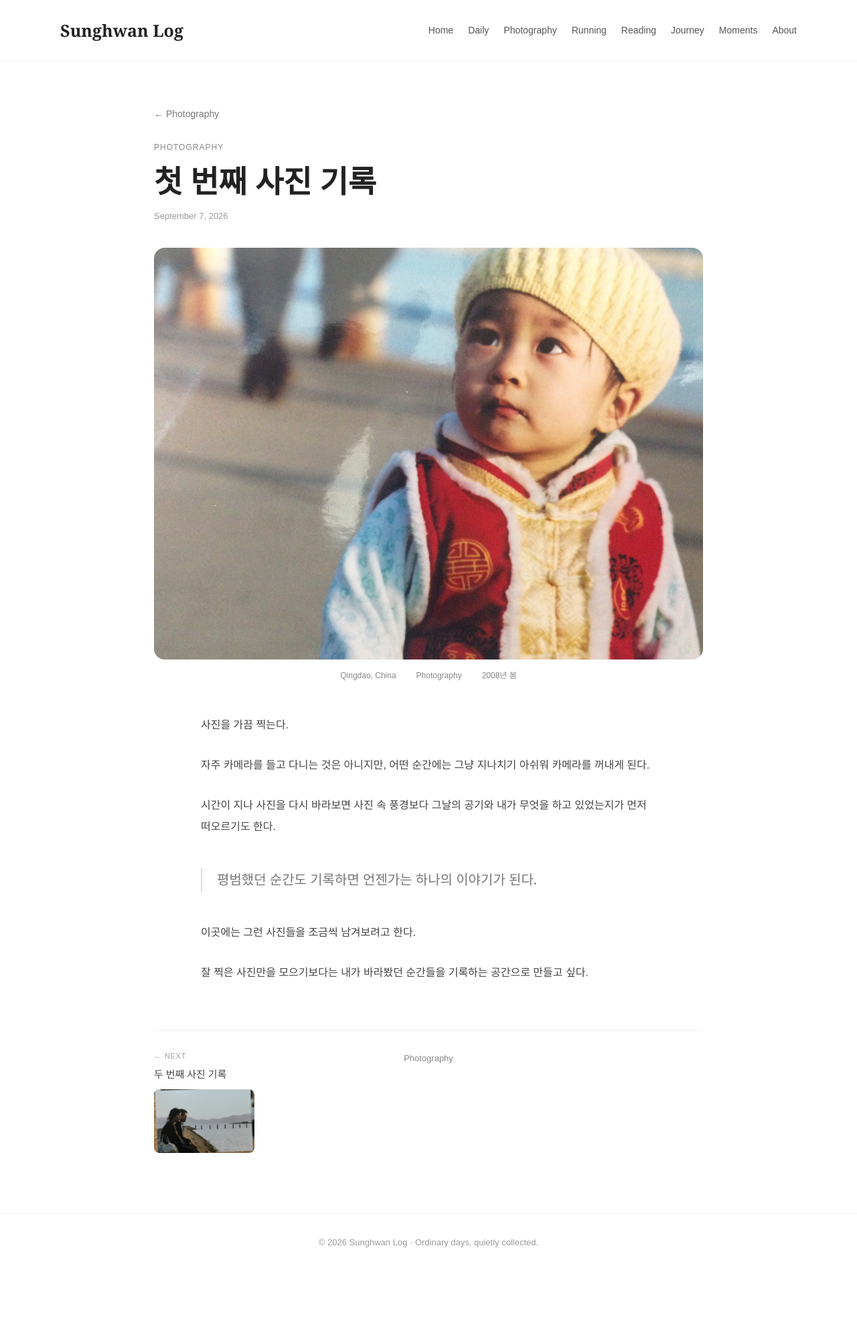
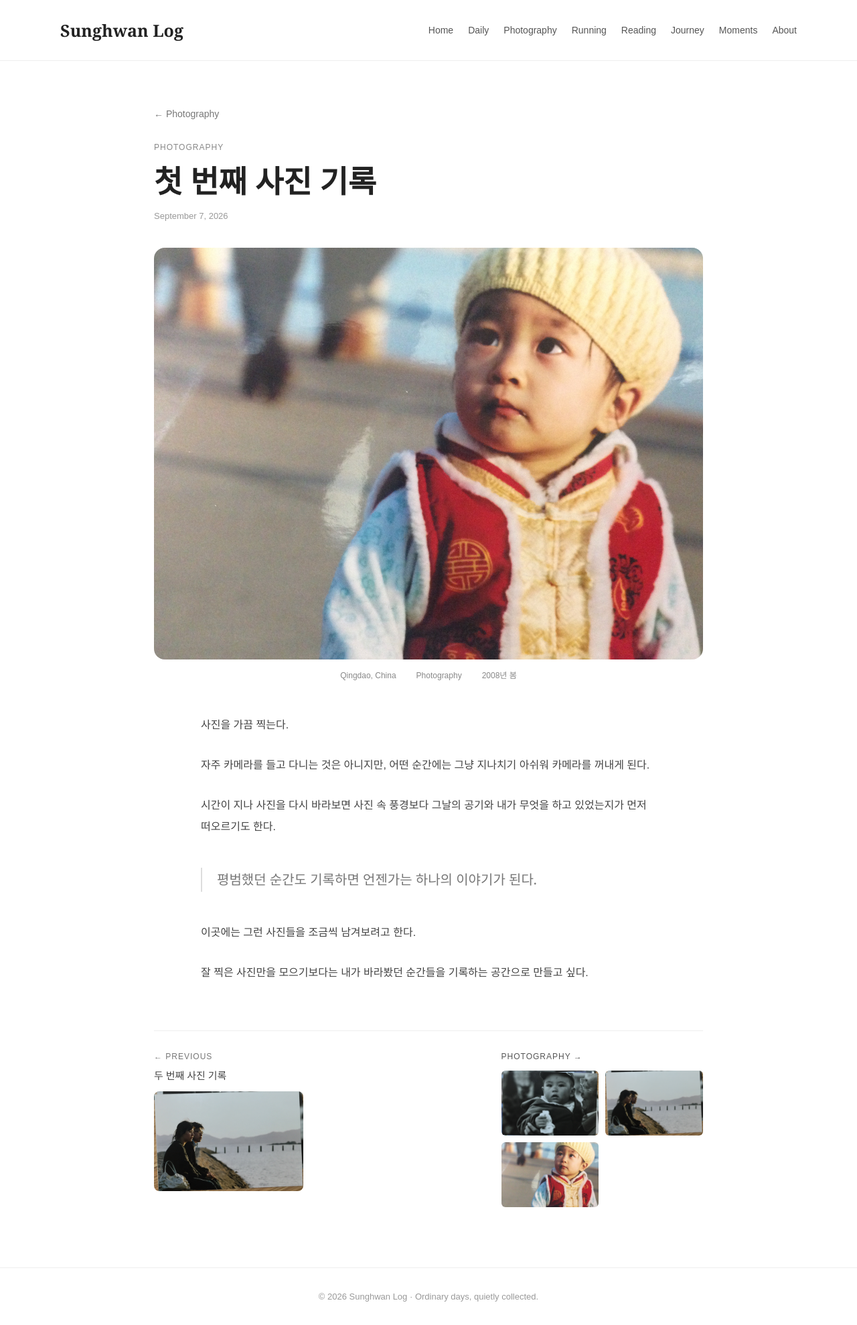
Before and after one commit to sunghwanlog/sunghwanlog.github.io, a Jekyll site: the page built from _posts/2026-09-07-photo-001.md, in a window 1280 px wide. Shown: the whole page at 67% size. Built offline with Jekyll 4.4.1, drawn with Linux system fonts in a browser that asks for light colours; before the commit the page ends 1898 px from its top, so only the background shows below that.

Commit message:
Update photo.html

```diff
--- a/_layouts/photo.html
+++ b/_layouts/photo.html
@@ -137,7 +137,6 @@
       width: 100%;
       max-width: 820px;
       margin: 40px auto 0;
-
       display: flex;
       flex-direction: column;
       gap: 28px;
@@ -166,12 +165,9 @@
       justify-content: center;
       align-items: center;
       gap: 30px;
-
       margin-top: 16px;
-
       color: #888;
       font-size: 12px;
-
       flex-wrap: wrap;
     }
 
@@ -189,7 +185,6 @@
     .story {
       max-width: 680px;
       margin: 50px auto 0;
-
       font-size: 16px;
       line-height: 2;
       color: #444;
@@ -202,11 +197,8 @@
     .story blockquote {
       margin: 45px 0;
       padding-left: 22px;
-
       border-left: 2px solid #ddd;
-
       color: #777;
-
       font-family: Georgia, "Noto Serif KR", serif;
       font-size: 20px;
       line-height: 1.8;
@@ -214,14 +206,14 @@
 
 
     /* =========================
-       NEXT / PREVIOUS
+       POST NAVIGATION
     ========================= */
 
     .post-navigation {
       display: grid;
-      grid-template-columns: 1fr auto 1fr;
+      grid-template-columns: 1fr 1fr 1.35fr;
+      gap: 36px;
       align-items: start;
-      gap: 30px;
 
       margin-top: 70px;
       padding-top: 30px;
@@ -231,49 +223,30 @@
 
     .post-navigation a {
       text-decoration: none;
-      color: #555;
-    }
-
-    .post-navigation a:hover {
-      color: #000;
+      color: inherit;
     }
 
 
-    /* 왼쪽 / 오른쪽 영역 */
+    /* =========================
+       NEXT / PREVIOUS
+    ========================= */
 
     .nav-side {
       min-width: 0;
-    }
-
-    /* NEXT는 왼쪽 */
-
-    .nav-next {
       text-align: left;
     }
 
-    /* PREVIOUS는 오른쪽 */
-
-    .nav-previous {
-      text-align: right;
-    }
-
-
-    /* NEXT / PREVIOUS 글자 */
-
     .nav-label {
       display: block;
-      margin-bottom: 7px;
+      margin-bottom: 8px;
 
-      color: #999;
-      font-size: 11px;
+      color: #777;
+      font-size: 12px;
       line-height: 1.4;
 
-      letter-spacing: 0.8px;
+      letter-spacing: 1px;
       text-transform: uppercase;
     }
-
-
-    /* 게시글 제목 */
 
     .nav-title {
       display: block;
@@ -284,16 +257,12 @@
       line-height: 1.5;
 
       color: #444;
-
       overflow-wrap: break-word;
     }
 
-
-    /* 작은 대표사진 */
-
     .nav-thumbnail {
-      width: 150px;
-      height: 95px;
+      width: 100%;
+      aspect-ratio: 3 / 2;
 
       object-fit: cover;
       border-radius: 8px;
@@ -305,38 +274,63 @@
         transform 0.2s;
     }
 
-    /* NEXT 사진은 왼쪽 정렬 */
-
-    .nav-next .nav-thumbnail {
-      margin-right: auto;
-    }
-
-    /* PREVIOUS 사진은 오른쪽 정렬 */
-
-    .nav-previous .nav-thumbnail {
-      margin-left: auto;
-    }
-
     .nav-side a:hover .nav-thumbnail {
       opacity: 0.85;
       transform: translateY(-2px);
     }
 
 
-    /* 가운데 Photography */
+    /* =========================
+       PHOTOGRAPHY CATEGORY
+    ========================= */
 
-    .nav-center {
-      padding-top: 1px;
-      text-align: center;
+    .nav-photography {
+      min-width: 0;
     }
 
-    .nav-center a {
-      font-size: 13px;
-      color: #888;
+    .photography-link {
+      display: block;
     }
 
-    .nav-center a:hover {
+    .photography-label {
+      display: block;
+      margin-bottom: 12px;
+
+      color: #555;
+      font-size: 12px;
+      line-height: 1.4;
+
+      letter-spacing: 1px;
+      text-transform: uppercase;
+    }
+
+    .photography-link:hover .photography-label {
       color: #000;
+    }
+
+    .category-preview {
+      display: grid;
+      grid-template-columns: repeat(2, 1fr);
+      gap: 10px;
+    }
+
+    .category-preview img {
+      width: 100%;
+      aspect-ratio: 3 / 2;
+
+      object-fit: cover;
+      border-radius: 6px;
+
+      display: block;
+
+      transition:
+        opacity 0.2s,
+        transform 0.2s;
+    }
+
+    .photography-link:hover .category-preview img {
+      opacity: 0.88;
+      transform: translateY(-1px);
     }
 
 
@@ -347,11 +341,8 @@
     footer {
       margin-top: 90px;
       padding: 35px 0;
-
       border-top: 1px solid #eeeeee;
-
       text-align: center;
-
       color: #999;
       font-size: 13px;
     }
@@ -413,21 +404,15 @@
         font-size: 15px;
       }
 
-
-      /* 모바일 이전/다음 */
-
       .post-navigation {
         grid-template-columns: 1fr 1fr;
-        gap: 20px;
+        gap: 24px 18px;
       }
 
-      .nav-center {
+      .nav-photography {
         grid-column: 1 / -1;
-        grid-row: 2;
-
-        margin-top: 10px;
-        padding-top: 20px;
-
+        margin-top: 8px;
+        padding-top: 22px;
         border-top: 1px solid #eeeeee;
       }
 
@@ -435,9 +420,9 @@
         font-size: 14px;
       }
 
-      .nav-thumbnail {
-        width: 120px;
-        height: 78px;
+      .category-preview {
+        grid-template-columns: repeat(4, 1fr);
+        gap: 7px;
       }
 
     }
@@ -563,9 +548,6 @@
 
     {% if page.images %}
 
-
-      <!-- 여러 장의 사진 -->
-
       <div class="photo-gallery">
 
         {% for photo in page.images %}
@@ -583,11 +565,7 @@
 
       </div>
 
-
     {% else %}
-
-
-      <!-- 한 장의 사진 -->
 
       <div class="main-photo">
 
@@ -597,7 +575,6 @@
         >
 
       </div>
-
 
     {% endif %}
 
@@ -609,7 +586,6 @@
 
     <div class="photo-info">
 
-
       {% if page.location and page.location != "" %}
 
         <span>
@@ -618,11 +594,9 @@
 
       {% endif %}
 
-
       <span>
         Photography
       </span>
-
 
       {% if page.shooting_date and page.shooting_date != "" %}
 
@@ -631,7 +605,6 @@
         </span>
 
       {% endif %}
-
 
     </div>
 
@@ -662,9 +635,7 @@
 
     {% for post in photography_posts %}
 
-
       {% if post.url == page.url %}
-
 
         {% assign current_index = forloop.index0 %}
 
@@ -716,13 +685,12 @@
           <a href="{{ next_photo.url | relative_url }}">
 
             <span class="nav-label">
-              ← NEXT
+              ← PREVIOUS
             </span>
 
             <span class="nav-title">
               {{ next_photo.title }}
             </span>
-
 
             {% if next_photo.image %}
 
@@ -734,7 +702,6 @@
 
             {% endif %}
 
-
           </a>
 
         {% endif %}
@@ -743,19 +710,7 @@
 
 
 
-      <!-- Photography 목록 -->
-
-      <div class="nav-center">
-
-        <a href="{{ '/photography.html' | relative_url }}">
-          Photography
-        </a>
-
-      </div>
-
-
-
-      <!-- PREVIOUS : 더 오래된 글 -->
+      <!-- NEXT : 더 오래된 글 -->
 
       <div class="nav-side nav-previous">
 
@@ -782,10 +736,45 @@
 
             {% endif %}
 
-
           </a>
 
         {% endif %}
+
+      </div>
+
+
+
+      <!-- PHOTOGRAPHY CATEGORY -->
+
+      <div class="nav-photography">
+
+        <a
+          class="photography-link"
+          href="{{ '/photography.html' | relative_url }}"
+        >
+
+          <span class="photography-label">
+            PHOTOGRAPHY →
+          </span>
+
+          <div class="category-preview">
+
+            {% for photo_post in photography_posts limit:4 %}
+
+              {% if photo_post.image %}
+
+                <img
+                  src="{{ photo_post.image | relative_url }}"
+                  alt="{{ photo_post.title }}"
+                >
+
+              {% endif %}
+
+            {% endfor %}
+
+          </div>
+
+        </a>
 
       </div>
 
```
Also changed, not shown: other parts of _layouts/photo.html (+3 -6 lines).
